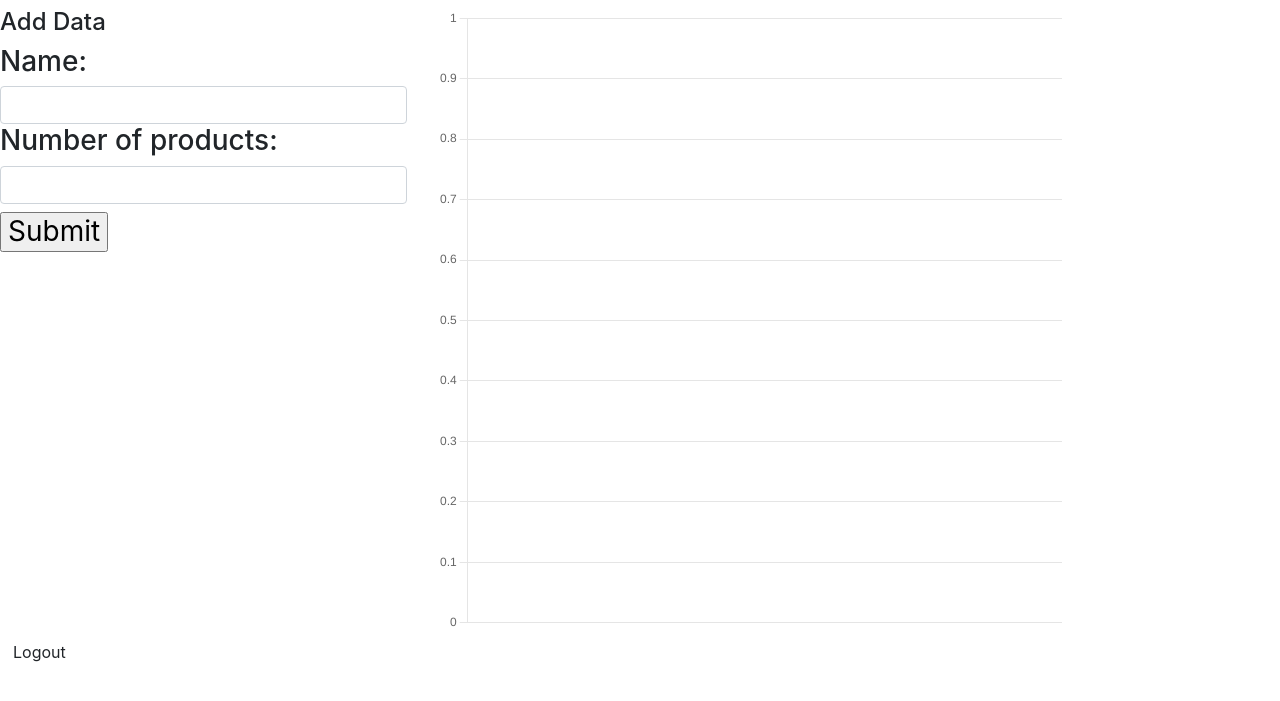
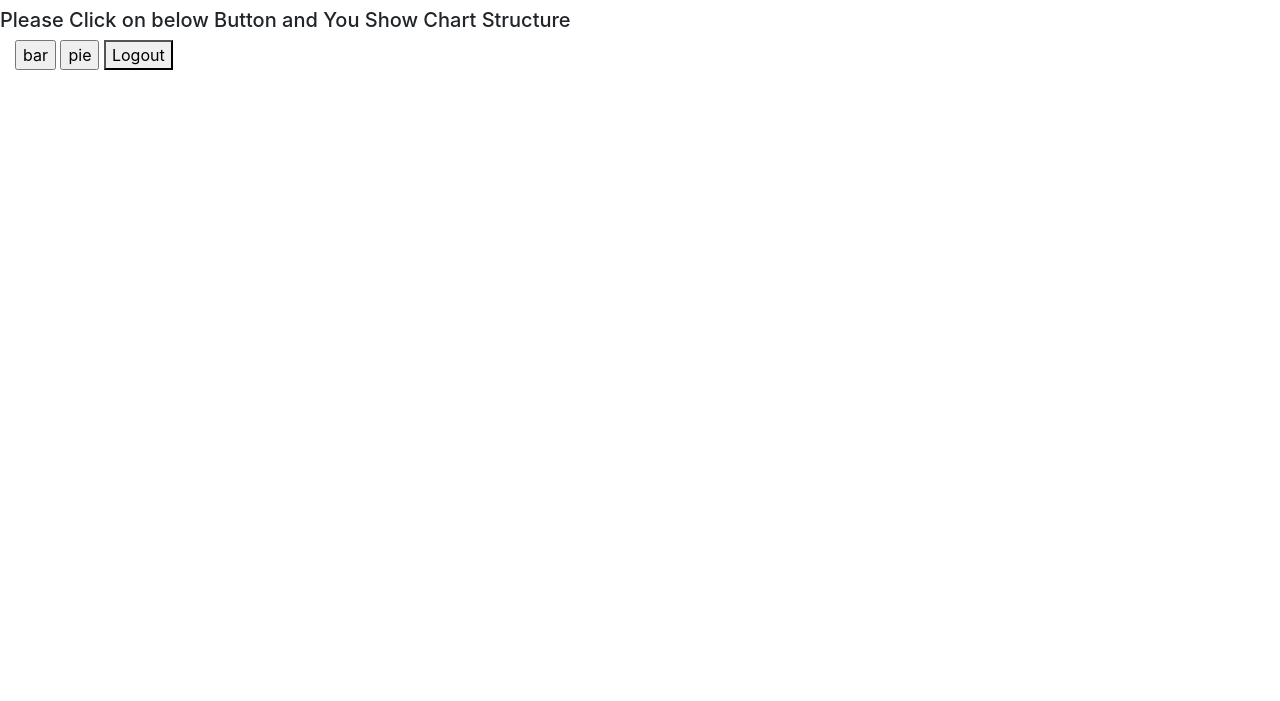
Before and after one commit to loveheenavasu/python_samples, a Django app: page /profile in a window 1280 px wide. Shown: the top 701 px of the page. Run offline with Django 4.2, Linux system fonts and the light colour scheme; the visitor is signed in with stand-in values (Sample User, id 1); data that the repository does not hold is empty.

Commit message:
initial changes

```diff
--- a/django_projects/chart/app1/urls.py
+++ b/django_projects/chart/app1/urls.py
@@ -6,7 +6,7 @@
     path('login',views.login,name="login"),
     path('profile',views.profile,name="profile"),
     path("logout",views.logout,name="logout"),
-    path('signup',views.signup,name='signup')
+
 
 
 
--- a/django_projects/chart/app1/views.py
+++ b/django_projects/chart/app1/views.py
@@ -45,20 +45,10 @@
 def profile(request):
     if request.user.is_authenticated:
         pro=Product.objects.all()
-        if request.method=="POST":
-            obj=ProForm(request.POST)
-            if obj.is_valid():
-                obj.save()
-        else:
-            obj=ProForm()
-
-        return render(request,"profile.html",{'pro':pro,'obj':obj})
+        return render(request,"profile.html",{'pro':pro})
     else:
         return redirect("login")
 
 def logout(request):
     django_logout(request)
     return redirect("login")
-
-def signup(request):
-    return render(request,"signup.html")
--- a/django_projects/chart/templates/profile.html
+++ b/django_projects/chart/templates/profile.html
@@ -1,24 +1,28 @@
 {% extends 'base.html' %}
 {% block content %}
+<script src="https://cdnjs.cloudflare.com/ajax/libs/jquery/3.6.0/jquery.min.js" integrity="sha512-894YE6QWD5I59HgZOGReFYm4dnWc1Qt5NtvYSaNcOP+u1T9qYdvdihz0PPSiiqn/+/3e7Jo4EaG7TubfWGUrMQ==" crossorigin="anonymous" referrerpolicy="no-referrer"></script>
 
     <body>
         <div class="row mt-2">
-            <div class="col-md-4 mt2">
-                <h4>Add Data</h4>
-                <h3>
-                <form action="" method="POST">
-                    {% csrf_token %}
-                    {{obj}}
-                    <input type="Submit" value="Submit" class="btn-btn-success mt-2">
-                </form>
+
 
             </div>
+            <h5>Please Click on below Button and You Show Chart Structure</h5>
             <div class="col-md-6">
-                <canvas id="myChart" width="400" height="250"></canvas>
-                    <script>
-                    const ctx = document.getElementById('myChart').getContext('2d');
-                    const myChart = new Chart(ctx, {
-                        type:'pie',
+                <input onclick="handleclick('bar')" type="button" name="bar" id="bar" value="bar">
+                <input onclick="handleclick('pie')" type="button" name="pie" id="pie" value="pie">
+                <canvas id="barchart" width="400" height="250"></canvas>
+                <canvas id="piechart" width="400" height="250"></canvas>
+                <script>
+                    $(document).ready(function(){
+                        $('#barchart').hide();
+                        $('#piechart').hide();
+
+
+
+                    const ctx = document.getElementById('barchart').getContext('2d');
+                    const barchart = new Chart(ctx, {
+                        type:'bar',
                         data: {
                             labels: [{%for a in pro%} '{{a.name}}' ,{%endfor%}],
                             datasets: [{
@@ -51,11 +55,60 @@
                             }
                         }
                     });
-                    </script>
+
+
+                    const ctx2 = document.getElementById('piechart').getContext('2d');
+                    const piechart = new Chart(ctx2, {
+                        type:'pie',
+                        data: {
+                            labels: [{%for a in pro%} '{{a.name}}' ,{%endfor%}],
+                            datasets: [{
+                                label: '# of products',
+                                data: [{%for a in pro%} {{a.number_of_products}}, {%endfor%}],
+                                backgroundColor: [
+                                    'rgba(255, 99, 132, 0.8)',
+                                    'rgba(54, 162, 235, 0.8)',
+                                    'rgba(255, 206, 86, 0.8)',
+                                    'rgba(75, 192, 192, 0.8)',
+                                    'rgba(153, 102, 255, 0.)',
+                                    'rgba(255, 159, 64, 0.8)'
+                                ],
+                                borderColor: [
+                                    'rgba(255, 99, 132, 1)',
+                                    'rgba(54, 162, 235, 1)',
+                                    'rgba(255, 206, 86, 1)',
+                                    'rgba(75, 192, 192, 1)',
+                                    'rgba(153, 102, 255, 1)',
+                                    'rgba(255, 159, 64, 1)'
+                                ],
+                                borderWidth: 1
+                            }]
+                        },
+                        options: {
+                            scales: {
+                                {% comment %} y: {
+                                    beginAtZero: true
+                                } {% endcomment %}
+                            }
+                        }
+                    });
+                });
+                function handleclick(type){
+                    if (type=="bar"){
+                        $('#barchart').show();
+                        $('#piechart').hide();
+                    }
+                    else{
+                        $('#barchart').hide();
+                        $('#piechart').show();
+
+                    }
+                }
+                </script>
+            <button type="Logout" value="logout" name="logout" onclick="window.location='logout';">Logout</button>
+
             </div>
         </div>
 
-        <button type="logout" name="logout" class="btn btn-default" onclick="window.location='logout';">Logout</button>
-
     </body>
 {% endblock %}
```
